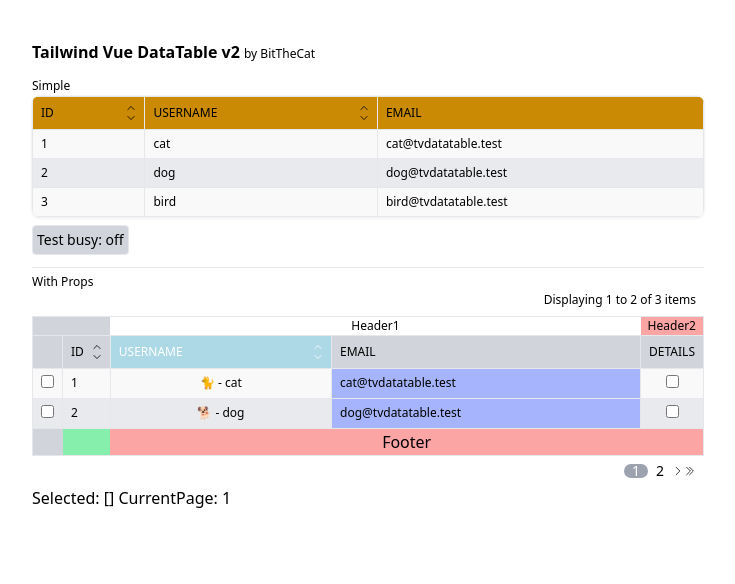
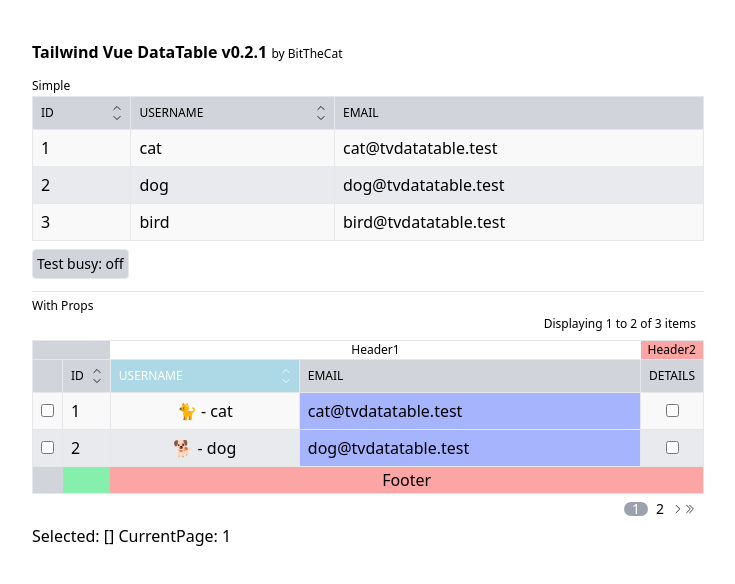
Before and after one commit to BitTheCat/tailwind-vue-data-table, a Vue app: page / in a window 1280 px wide. Shown: the top 584 px of the page, without its empty margins (272-1007 px from the left). Built offline with nearby package versions, Linux system fonts and the light colour scheme.

Commit message:
revert tableClass, added row-select-class

```diff
--- a/dev/App.vue
+++ b/dev/App.vue
@@ -3,7 +3,7 @@
     <div class="flex max-w-2xl mx-auto mb-10 space-x-4 sm:mt-10">
       <div class="flex flex-col flex-grow">
         <div class="font-semibold mb-2">
-            Tailwind Vue DataTable v2
+            Tailwind Vue DataTable v0.2.1
             <span class="text-xs font-light">by BitTheCat</span>
         </div>
         <div>
--- a/dev/TableShow.vue
+++ b/dev/TableShow.vue
@@ -7,10 +7,7 @@
                 :items="cloneItems"
                 :fields="fieldsSimple"
                 :busy="busy"
-                :body-class="'text-lg'"
-                :spinner-class="'text-green-500'"
-                :table-class="'overflow-hidden shadow ring-1 ring-gray-100 md:rounded-lg'"
-                :head-class="'bg-yellow-600'"
+                :spinner-class="'text-red-500'"
                 @check-row="checkRow"
                 @row-clicked="checkRow"
             />
@@ -28,6 +25,7 @@
                 multiple-sortable
                 :total-rows="items.length"
                 :per-page="perPage"
+                :row-select-class="'bg-red-500'"
                 enable-check
                 @change-page="changePage"
                 @check-row="checkRow"
--- a/package.json
+++ b/package.json
@@ -1,6 +1,6 @@
 {
     "name": "@bitthecat/tailwind-vue-data-table",
-    "version": "0.2.0",
+    "version": "0.2.1",
     "keywords": [
         "tailwindcss",
         "vue",
--- a/src/components/TVTable.vue
+++ b/src/components/TVTable.vue
@@ -3,8 +3,8 @@
         <span>Displaying {{ fromRow + 1 }} to {{ toRow }} of {{ totalRows }} items</span>
     </div>
 
-    <table ref="TVTABLE" class="min-w-full" :class="tableClass">
-        <thead class="bg-gray-300 text-xs border divide-x divide-y" :class="headClass">
+    <table ref="TVTABLE" class="min-w-full">
+        <thead class="bg-gray-300 text-xs border divide-x divide-y">
             <slot v-if="slots['header-row']" name="header-row" />
             <tr class="divide-x divide-y">
                 <th
@@ -52,7 +52,7 @@
                 </th>
             </tr>
         </thead>
-        <tbody class="px-2 py-1.5 text-left text-xs font-medium border" :class="bodyClass">
+        <tbody class="border">
             <tr v-if="busy">
                     <td :colspan="enableCheck ? fields.length + 1 : fields.length">
                         <div class="flex justify-center mb-3 mt-3">
@@ -68,14 +68,14 @@
             <template v-for="(item, index) in items" v-else :key="item.id">
                 <tr
                     :id="`TVTABLE_row_${index}_${item.id}`"
-                    class="divide-x divide-y last:border-b-0 px-2 py-1.5 text-left font-medium border hover:bg-gray-400/50"
+                    class="divide-x divide-y last:border-b-0 px-2 py-1.5 text-left border hover:bg-gray-400/50"
                     :class="`${index % 2 ? 'bg-gray-300/50' : 'bg-gray-100/50'}`"
                     @click="rowClicked(item)"
                 >
                     <td
                         v-if="enableCheck"
                         :key="`check_${item.label}`"
-                        :class="`px-2 py-1.5 align-top table-cell last:border-b-0 ${checkSelectedForRow(item) ? 'bg-gray-500/50' : ''}`"
+                        :class="`px-2 py-1.5 align-top table-cell last:border-b-0 ${checkSelectedForRow(item) ? rowSelectClass || 'bg-gray-400/50' : ''}`"
                     >
                         <input id="checkbox" v-model="selectedRows" :value="item" type="checkbox" @click.stop="emit('checkRow', item)" />
                     </td>
@@ -84,11 +84,11 @@
                         v-for="field in fields"
                         :key="field.key"
                         class="px-2 py-1.5 align-top table-cell last:border-b-0"
-                        :class="`${field.tdClass} ${checkSelectedForRow(item) ? 'bg-gray-500/50' : ''}`"
+                        :class="`${field.tdClass ?? ''} ${checkSelectedForRow(item) ? rowSelectClass || 'bg-gray-400/50' : ''}`"
                         :style="field.tdStyle"
                     >
                         <slot
-                            :name="`cell:${field.label}`"
+                            :name="`cell:${field.key || field.label}`"
                             :item="item"
                             :data="getField(item, field.key)"
                             :toggle-details="toggleDetails"
@@ -107,7 +107,7 @@
                 </tr>
             </template>
         </tbody>
-        <tfoot class="bg-gray-300 border divide-x divide-y" :class="footerClass">
+        <tfoot class="bg-gray-300 border divide-x divide-y">
             <slot v-if="slots['footer-row']" name="footer-row" />
         </tfoot>
     </table>
@@ -153,23 +153,11 @@ const props = defineProps({
         type: Number,
         default: 15
     },
-    tableClass: {
+    spinnerClass: {
         type: String,
         default: ''
     },
-    headClass: {
-        type: String,
-        default: ''
-    },
-    bodyClass: {
-        type: String,
-        default: ''
-    },
-    footerClass: {
-        type: String,
-        default: ''
-    },
-    spinnerClass: {
+    rowSelectClass: {
         type: String,
         default: ''
     },
```
Also changed, not shown: 1 other file (tests, documents, lock files or other folders).
